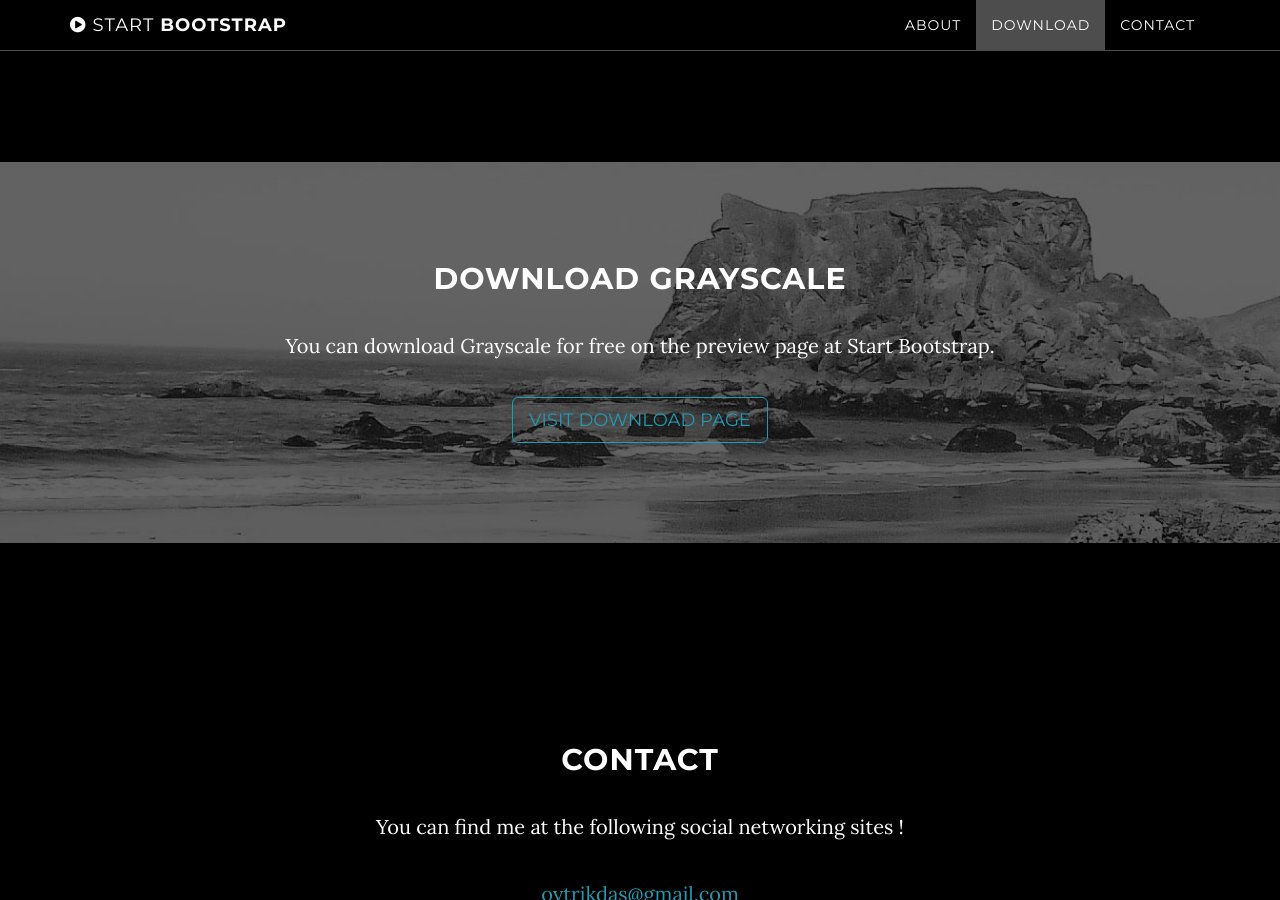
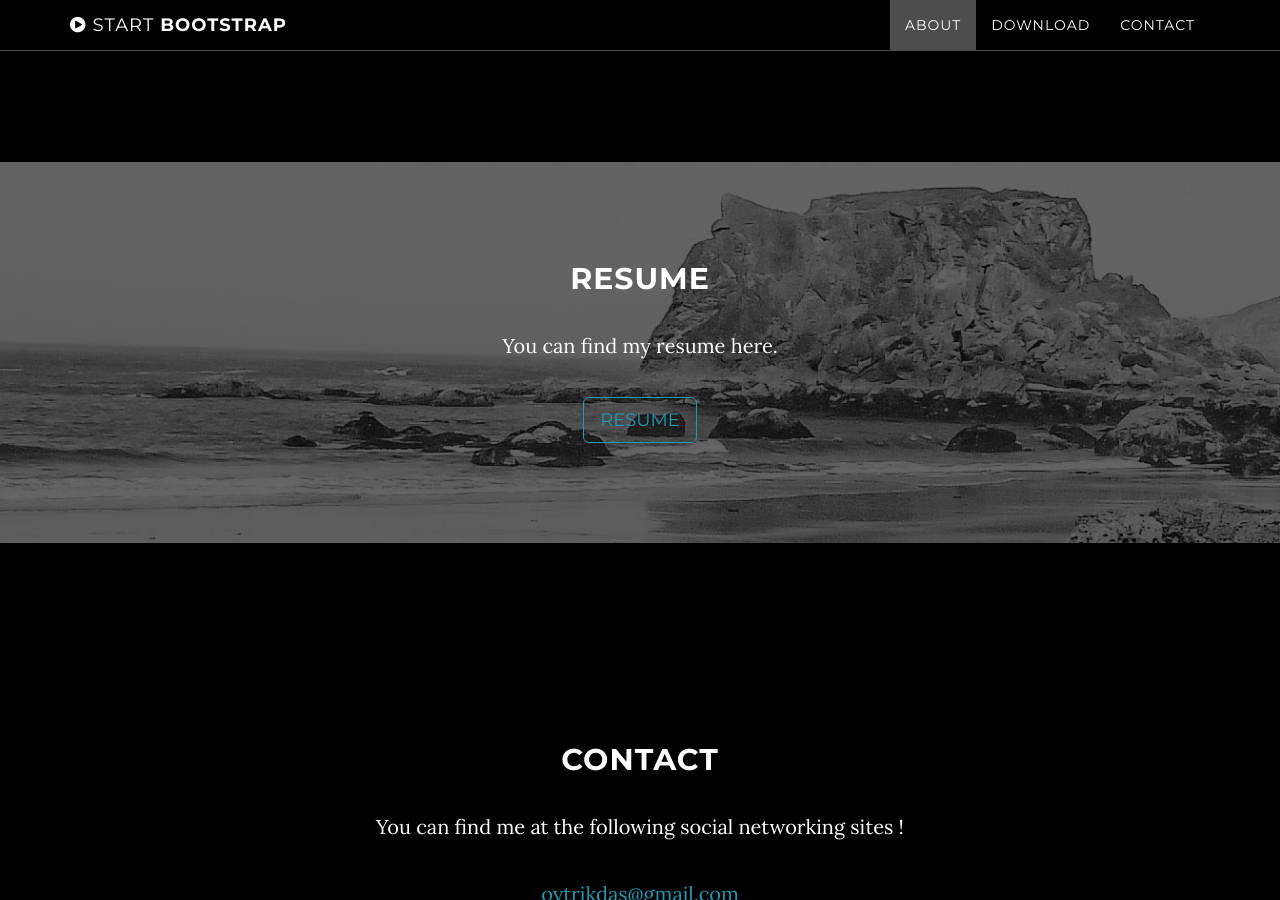
Before and after one commit to Oytrik/Oytrik.github.io, a Jekyll site: the page built from index.html, in a window 1280 px wide and 900 px high, scrolled down 1535 px. Built offline with Jekyll 4.4.1, drawn with Linux system fonts in a browser that asks for light colours.

Commit message:
Update download.html

```diff
--- a/_includes/download.html
+++ b/_includes/download.html
@@ -1,11 +1,11 @@
     <!-- Download Section -->
-    <section id="download" class="content-section text-center">
+    <section id="resume" class="content-section text-center">
         <div class="download-section">
             <div class="container">
                 <div class="col-lg-8 col-lg-offset-2">
-                    <h2>Download Grayscale</h2>
-                    <p>You can download Grayscale for free on the preview page at Start Bootstrap.</p>
-                    <a href="http://startbootstrap.com/template-overviews/grayscale/" class="btn btn-default btn-lg">Visit Download Page</a>
+                    <h2>Resume</h2>
+                    <p>You can find my resume here.</p>
+                    <a href="https://github.com/Oytrik/Oytrik.github.io/blob/master/Oytrik%20Resume.pdf" class="btn btn-default btn-lg">Resume</a>
                 </div>
             </div>
         </div>
```
